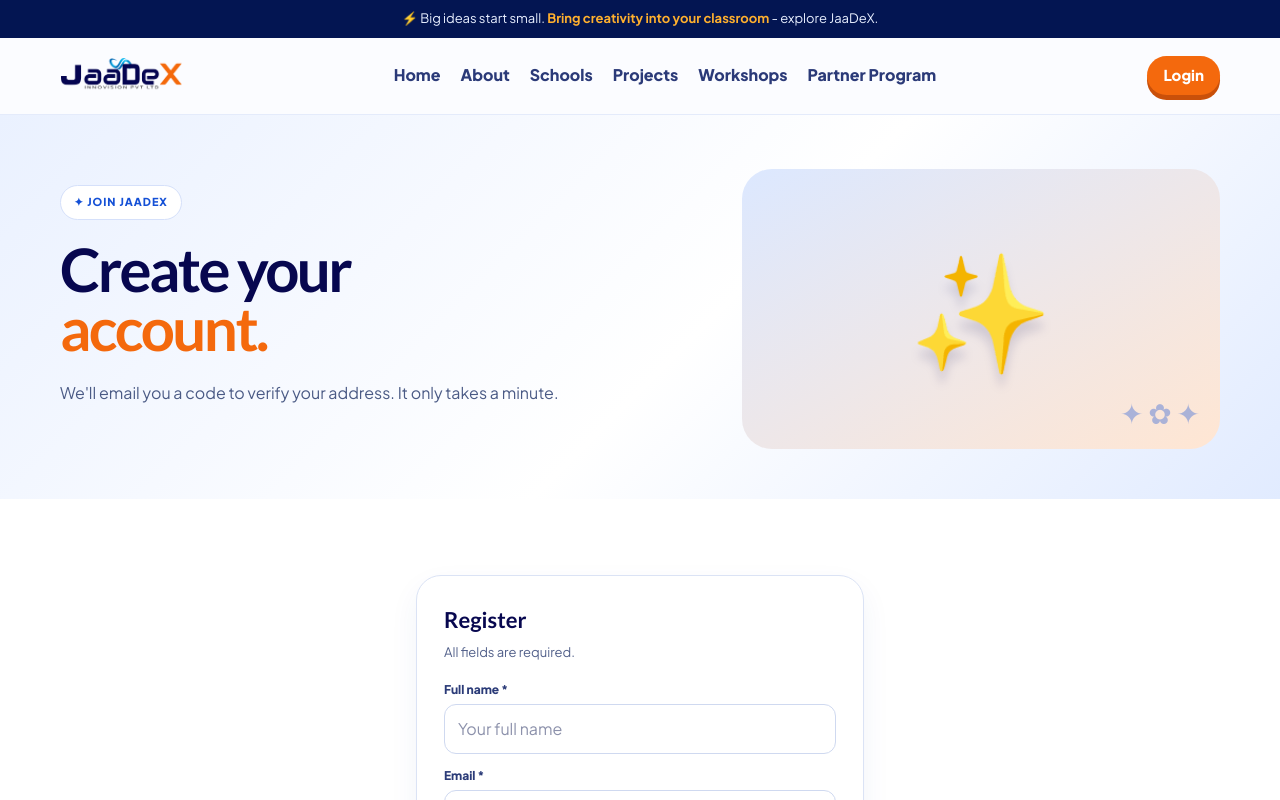
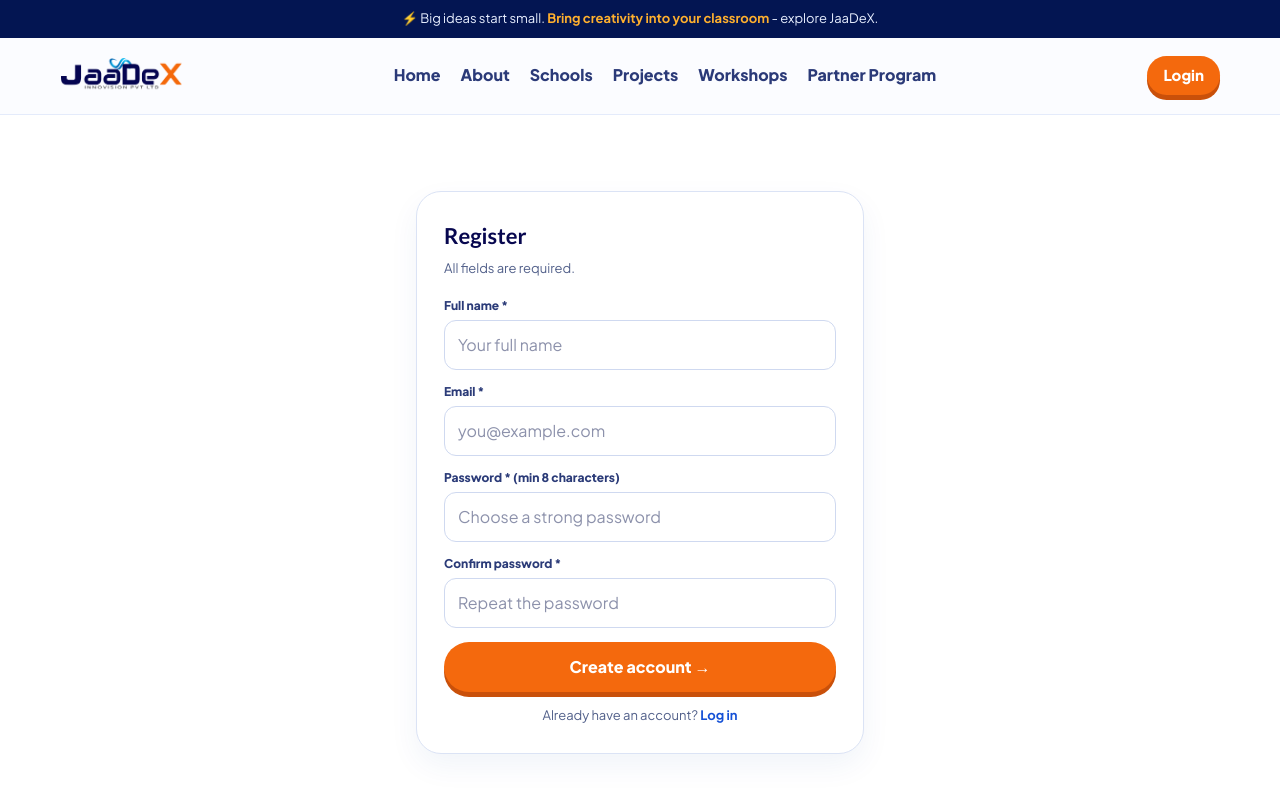
Before and after one commit to HarshavardhanBalaga/jaadex, a Next.js app: page /register in a window 1280 px wide. Shown: the top 800 px of the page. Built offline with nearby package versions, Linux system fonts and the light colour scheme; no server answers.

Commit message:
signup header removed

```diff
--- a/src/app/register/page.tsx
+++ b/src/app/register/page.tsx
@@ -1,7 +1,6 @@
 import type { Metadata } from "next";
 import { redirect } from "next/navigation";
 import { Container } from "@/components/Container";
-import { PageHero } from "@/components/PageHero";
 import { Section } from "@/components/Section";
 import { UserRegisterForm } from "@/components/auth/UserRegisterForm";
 import { getCurrentUser } from "@/lib/user/session";
@@ -15,12 +14,6 @@ export default async function RegisterPage({ searchParams }: PageProps<"/registe
   if (await getCurrentUser().catch(() => null)) redirect(next);
   return (
     <>
-      <PageHero
-        eyebrow="Join JaaDeX"
-        title={<>Create your <span>account.</span></>}
-        description="We'll email you a code to verify your address. It only takes a minute."
-        art="✨"
-      />
       <Section>
         <Container className="max-w-[448px]">
           <div className="rounded-[25px] border border-line bg-white p-[21px] shadow-[0_12px_30px_rgb(20_60_160/0.06)] md:p-[27px]">
```
